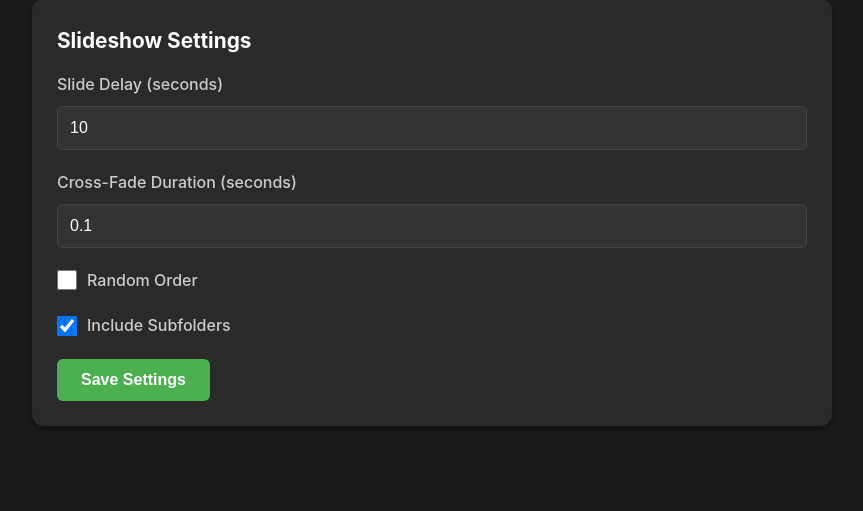
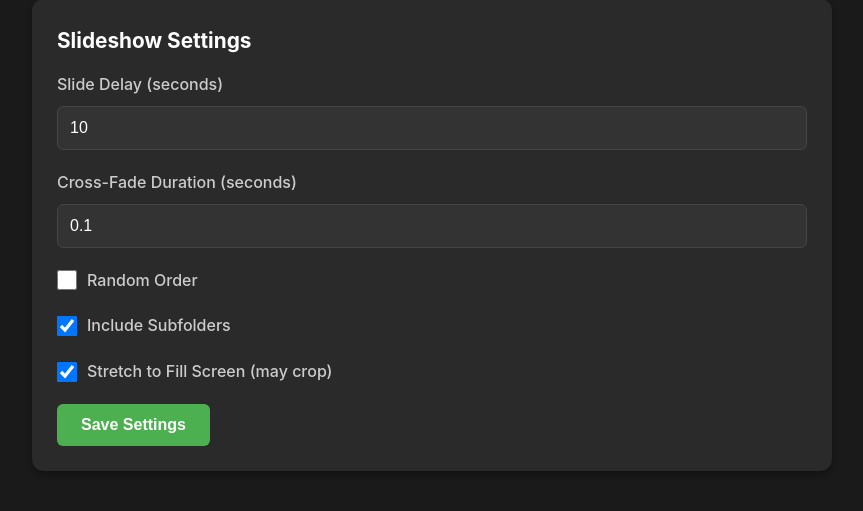
Before and after one commit to wcholmes42/piframe, a Flask app: page / in a window 1280 px wide. Shown: the part 906-1417 px from the top of the page, without its empty margins (208-1071 px from the left). Before the commit the page ends 1332 px from the top, so only its background shows below. Run offline with Flask 3, Linux system fonts and the light colour scheme; data that the repository does not hold is empty.

Commit message:
Fix live cross-fade timing and add stretch toggle
Fixed cross-fade timing to update live:
- Removed static CSS transition timing
- Apply transition dynamically to each slide when created
- Update all existing slides when transition duration changes
- Changes apply within 5 seconds without reload

Added stretch toggle feature:
- New 'Stretch to Fill Screen' checkbox in control panel
- Stretch ON (default): object-fit: cover (fills screen, may crop)
- Stretch OFF: object-fit: contain (shows entire photo, may have bars)
- Updates live within 5 seconds
- Applied dynamically to all images

Both settings now update in real-time without needing to reload
the slideshow or refresh the page.

Co-Authored-By: Claude <noreply@anthropic.com>

```diff
--- a/deploy/app.py
+++ b/deploy/app.py
@@ -18,7 +18,8 @@ def load_config():
         'delay': 10,
         'randomize': False,
         'recursive': True,
-        'transition_duration': 0.1
+        'transition_duration': 0.1,
+        'stretch': True
     }
 
 def save_config(config):
--- a/deploy/templates/index.html
+++ b/deploy/templates/index.html
@@ -253,6 +253,13 @@
                     </div>
                 </div>
 
+                <div class="form-group">
+                    <div class="checkbox-group">
+                        <input type="checkbox" id="stretch" name="stretch" {% if config.get('stretch', True) %}checked{% endif %}>
+                        <label for="stretch">Stretch to Fill Screen (may crop)</label>
+                    </div>
+                </div>
+
                 <button type="submit">Save Settings</button>
             </form>
         </div>
@@ -353,7 +360,8 @@
                 delay: parseInt(document.getElementById('delay').value),
                 transition_duration: parseFloat(document.getElementById('transitionDuration').value),
                 randomize: document.getElementById('randomize').checked,
-                recursive: document.getElementById('recursive').checked
+                recursive: document.getElementById('recursive').checked,
+                stretch: document.getElementById('stretch').checked
             };
 
             try {
```
Also changed, not shown: deploy/templates/slideshow.html (+20 -3 lines).
